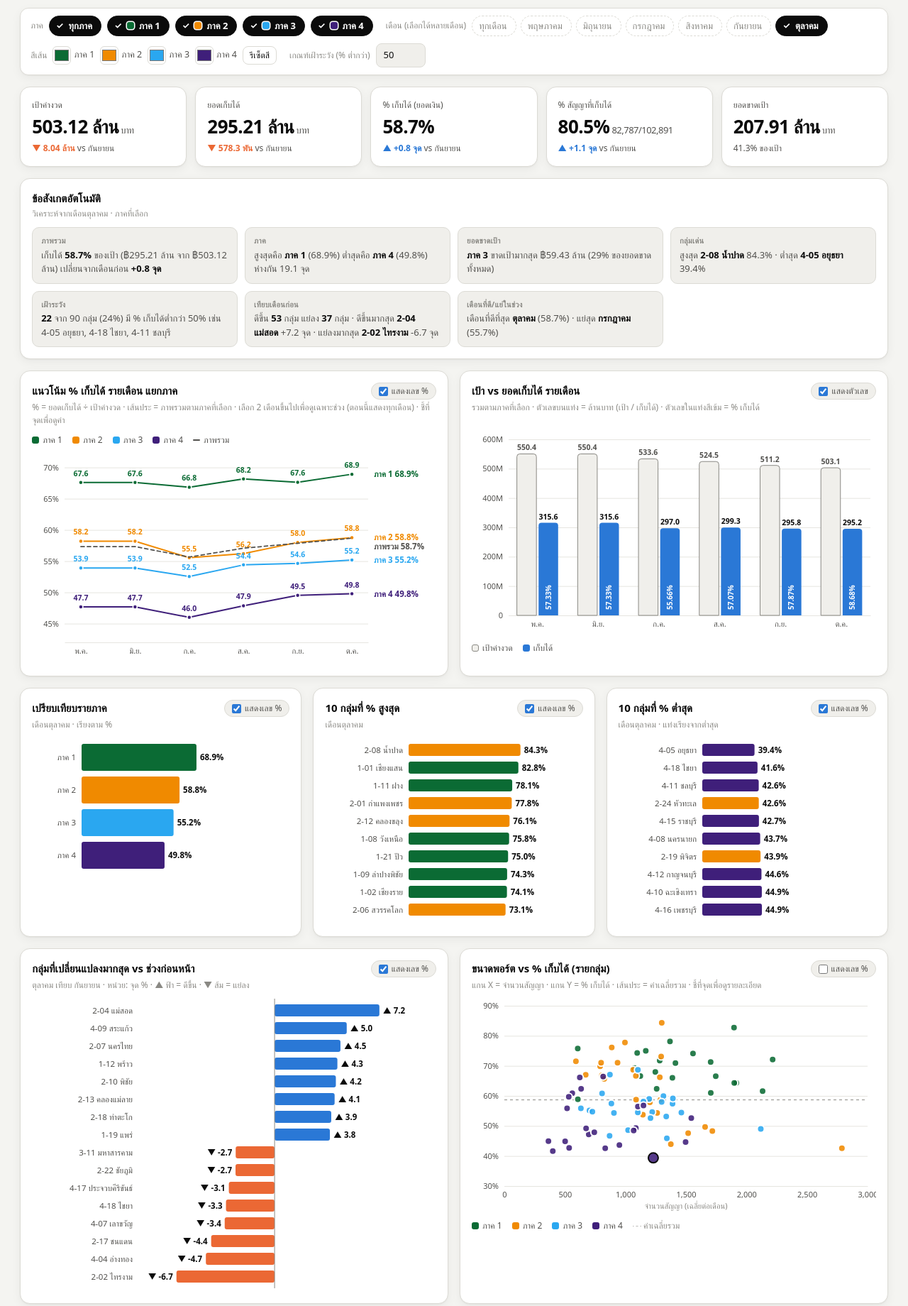
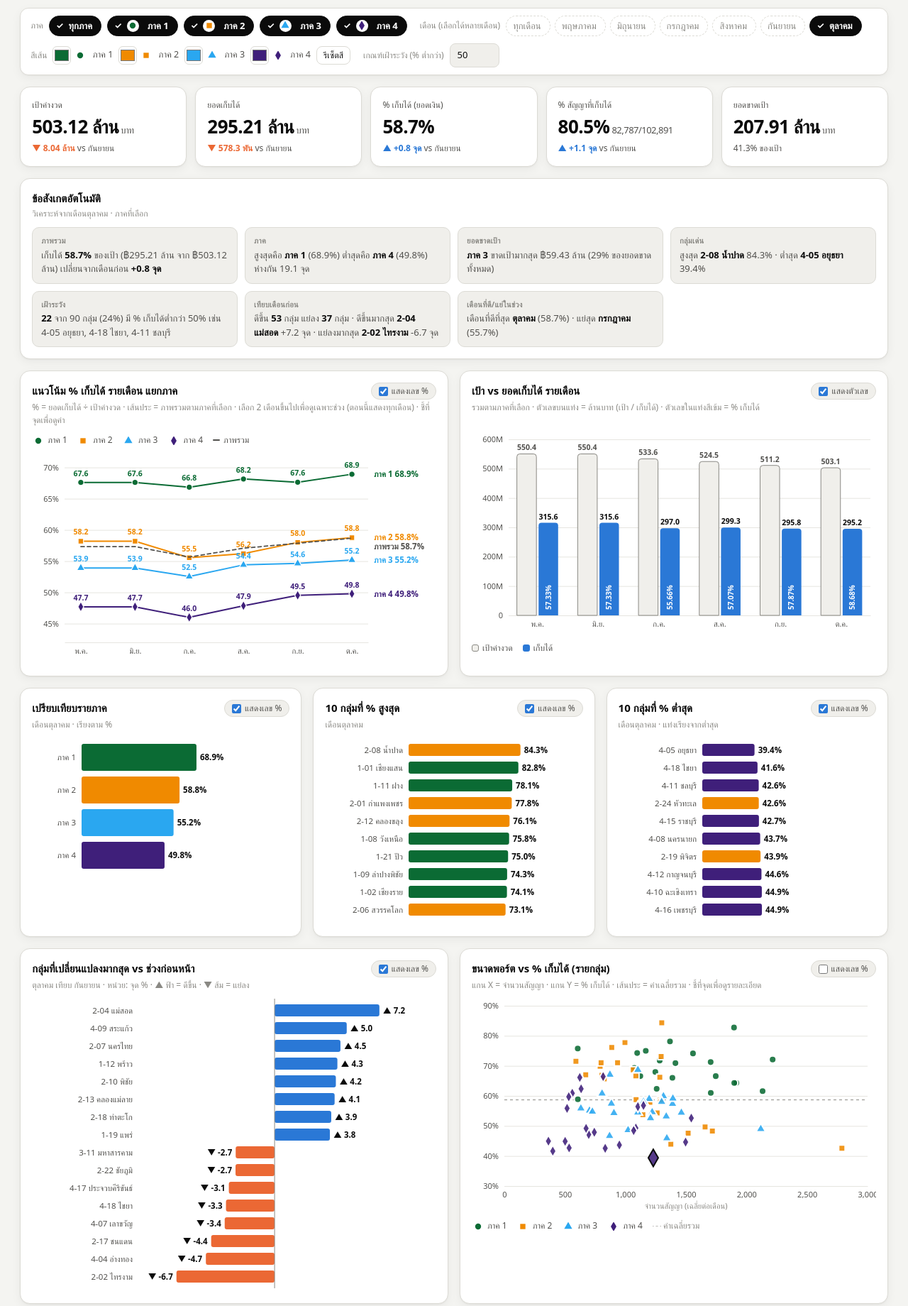
Before and after one commit to tanundorn2025/collection2, a plain HTML site: page index.html in a window 1280 px wide. Shown: the part 80-1920 px from the top of the page at 71% size. Drawn offline with nearby package versions, Linux system fonts and the light colour scheme; a web font is replaced by a local one.

Commit message:
Add files via upload

```diff
--- a/index.html
+++ b/index.html
@@ -62,12 +62,11 @@ h1{font-size:22px;font-weight:700;margin:0;letter-spacing:-.01em}
 select,input[type=number],input[type=search]{font:inherit;font-size:13px;color:var(--text);background:var(--surface2);border:1px solid var(--border);border-radius:8px;padding:6px 10px}
 input[type=number]{width:70px}
 .chip{font:inherit;font-size:13px;display:inline-flex;align-items:center;gap:7px;border:1px solid var(--border);background:var(--surface);color:var(--text);border-radius:999px;padding:4px 12px 4px 9px;cursor:pointer}
-.chip .dot{width:10px;height:10px;border-radius:3px}
+.sh{display:inline-flex;align-items:center;justify-content:center;background:var(--surface);border-radius:50%;width:17px;height:17px;vertical-align:middle;margin-right:5px;flex:none}
 .chip[aria-pressed="true"]{background:var(--text);color:var(--surface);border-color:var(--text);font-weight:600}
 .chip[aria-pressed="true"]::before{content:"✓";font-size:12px;font-weight:700}
-.chip[aria-pressed="true"] .dot{box-shadow:0 0 0 1.5px var(--surface)}
 .chip[aria-pressed="false"]{color:var(--muted);background:transparent;border-style:dashed}
-.chip[aria-pressed="false"] .dot{opacity:.35}
+.chip[aria-pressed="false"] .sh{opacity:.45}
 .ch{display:flex;justify-content:space-between;align-items:flex-start;gap:8px}
 .tgl{font-size:12px;color:var(--text2);display:inline-flex;gap:5px;align-items:center;cursor:pointer;white-space:nowrap;background:var(--surface2);border:1px solid var(--border);border-radius:999px;padding:2px 10px}
 .tgl input{accent-color:var(--accent);margin:0}
@@ -110,7 +109,7 @@ tbody tr{cursor:pointer}
 tbody tr:hover td:not(.heat){background:var(--surface2)}
 td.heat{color:var(--text)}
 th.cur{color:var(--accent)}
-.rdot{display:inline-block;width:8px;height:8px;border-radius:2px;margin-right:6px}
+.rdot{}
 #tip{position:fixed;z-index:50;pointer-events:none;background:var(--surface);color:var(--text);border:1px solid var(--border);border-radius:10px;padding:8px 10px;font-size:12px;box-shadow:0 6px 24px rgba(0,0,0,.25);max-width:280px;display:none;font-variant-numeric:tabular-nums}
 #tip .h{font-weight:600;margin-bottom:4px}
 #tip .r{display:flex;justify-content:space-between;gap:14px;color:var(--text2)}
@@ -223,13 +222,17 @@ function monthIdx(m){const s=String(m);for(let i=0;i<12;i++)if(s.includes(TH_MON
 function monthKey(m){const s=String(m);const y=(s.match(/(\d{4})/)||[])[1];return (y?+y:0)*100+monthIdx(s)}
 let COLORS={};try{COLORS=JSON.parse(localStorage.getItem('collect_dash_colors_v1')||'{}')||{}}catch(e){COLORS={}}
 function regionColor(r){if(COLORS[r])return COLORS[r];const i=S.allRegions.indexOf(r);return `var(--s${(i%8)+1})`}
+const SHAPES=['symbolCircle','symbolSquare','symbolTriangle','symbolDiamond','symbolCross','symbolStar','symbolWye','symbolTimes'];
+const regionShape=r=>d3[SHAPES[Math.max(0,S.allRegions.indexOf(r))%8]];
+const symPath=(type,size)=>d3.symbol().type(type).size(size)();
+const shapeHTML=(r,size=64)=>`<span class="sh"><svg width="12" height="12" viewBox="-6.5 -6.5 13 13"><path d="${symPath(regionShape(r),size)}" style="fill:${regionColor(r)}"/></svg></span>`;
 function saveColors(){try{localStorage.setItem('collect_dash_colors_v1',JSON.stringify(COLORS))}catch(e){}}
 function buildColors(){
   const w=$('#colors');w.innerHTML='';
   S.allRegions.forEach(r=>{const l=document.createElement('label');l.className='cp';const i=document.createElement('input');i.type='color';
     const c=resolveC(regionColor(r));i.value=/^#[0-9a-f]{6}$/i.test(c)?c:'#888888';i.setAttribute('aria-label','สีเส้น '+r);
-    i.oninput=()=>{COLORS[r]=i.value;saveColors();document.querySelectorAll('.chip[data-r]').forEach(b=>{const d=b.querySelector('.dot');if(d)d.style.background=regionColor(b.dataset.r)});renderAll()};
-    l.appendChild(i);l.appendChild(document.createTextNode(' '+r));w.appendChild(l)});
+    i.oninput=()=>{COLORS[r]=i.value;saveColors();document.querySelectorAll('.chip[data-r] .sh').forEach(s=>{s.outerHTML=shapeHTML(s.closest('.chip').dataset.r)});renderAll()};
+    l.appendChild(i);l.insertAdjacentHTML('beforeend',' '+shapeHTML(r)+esc(r));w.appendChild(l)});
 }
 
 function agg(rows){let n=0,t=0,k=0,a=0;for(const x of rows){n+=x.n;t+=x.t;k+=x.k;a+=x.a}return{n,t,k,a,pct:t?a/t:null,cpct:n?k/n:null,gap:t-a,cnt:rows.length,avgN:rows.length?n/rows.length:0}}
@@ -299,7 +302,7 @@ function buildFilters(){
   const c=$('#chips');c.innerHTML='';
   const all=document.createElement('button');all.className='chip';all.textContent='ทุกภาค';all.setAttribute('aria-pressed',S.regions.size===S.allRegions.length);
   all.onclick=()=>{S.regions=new Set(S.allRegions);buildFilters();renderAll()};c.appendChild(all);
-  S.allRegions.forEach(r=>{const b=document.createElement('button');b.className='chip';b.dataset.r=r;b.setAttribute('aria-pressed',S.regions.has(r));b.innerHTML=`<span class="dot" style="background:${regionColor(r)}"></span>${esc(r)}`;
+  S.allRegions.forEach(r=>{const b=document.createElement('button');b.className='chip';b.dataset.r=r;b.setAttribute('aria-pressed',S.regions.has(r));b.innerHTML=`${shapeHTML(r)}${esc(r)}`;
     b.onclick=()=>{if(S.regions.has(r)){if(S.regions.size>1)S.regions.delete(r)}else S.regions.add(r);buildFilters();renderAll()};c.appendChild(b)});
   const mc=$('#mchips');mc.innerHTML='';
   const ma=document.createElement('button');ma.className='chip m';ma.textContent='ทุกเดือน';ma.setAttribute('aria-pressed',S.months.size===MONTHS.length);ma.onclick=()=>{S.months=new Set(MONTHS);buildFilters();renderAll()};mc.appendChild(ma);
@@ -324,7 +327,7 @@ document.addEventListener('drop',e=>{const f=e.dataTransfer&&e.dataTransfer.file
 const tip=$('#tip');
 function showTip(html,ev){tip.innerHTML=html;tip.style.display='block';const w=tip.offsetWidth,h=tip.offsetHeight;let x=ev.clientX+14,y=ev.clientY+14;if(x+w>innerWidth-8)x=ev.clientX-w-14;if(y+h>innerHeight-8)y=innerHeight-h-8;tip.style.left=Math.max(8,x)+'px';tip.style.top=Math.max(8,y)+'px'}
 function hideTip(){tip.style.display='none'}
-const trow=(c,n,v)=>`<div class="r"><span>${c?`<i style="background:${c}"></i>`:''}${esc(n)}</span><b>${v}</b></div>`;
+const trow=(c,n,v)=>`<div class="r"><span>${c?(c[0]==='<'?c:`<i style="background:${c}"></i>`):''}${esc(n)}</span><b>${v}</b></div>`;
 
 // ---------- derived ----------
 const rowsR=()=>DATA.filter(d=>S.regions.has(d.r));
@@ -364,7 +367,7 @@ function lineChart(el,months,series,o={}){
   series.forEach(s=>{
     svg.append('path').datum(s.values).attr('d',ln).attr('fill','none').style('stroke',s.color).attr('stroke-width',s.w||2).attr('stroke-linejoin','round').attr('stroke-linecap','round').attr('stroke-dasharray',s.dash||null);
     if(o.labels&&!s.dash)s.values.forEach((v,i)=>{if(v!=null)seriesText(svg.append('text').attr('x',x(months[i])).attr('y',y(v)-9).attr('text-anchor','middle').style('font-size','10.5px').style('font-weight','600'),s.color).text((v*100).toFixed(1))});
-    s.values.forEach((v,i)=>{if(v!=null&&!s.dash)svg.append('circle').attr('cx',x(months[i])).attr('cy',y(v)).attr('r',3).style('fill',s.color).style('stroke','var(--surface)').attr('stroke-width',1.5)});
+    s.values.forEach((v,i)=>{if(v!=null&&!s.dash)svg.append('path').attr('d',symPath(s.shape||d3.symbolCircle,s.shape?58:30)).attr('transform',`translate(${x(months[i])},${y(v)})`).style('fill',s.color).style('stroke','var(--surface)').attr('stroke-width',1.2)});
     const li=s.values.map((v,i)=>v!=null?i:-1).filter(i=>i>=0).pop();
     if(li!=null&&li>=0&&series.length<=5)lab.push({y:y(s.values[li])+4,text:s.name+' '+pct(s.values[li]),color:s.color});
   });
@@ -375,7 +378,7 @@ function lineChart(el,months,series,o={}){
    .on('pointermove',ev=>{const [px]=d3.pointer(ev);let best=0,bd=1e9;months.forEach((mo,i)=>{const d=Math.abs(x(mo)-px);if(d<bd){bd=d;best=i}});
       const cx=x(months[best]);cross.attr('x1',cx).attr('x2',cx).style('display',null);ring.selectAll('*').remove();
       let html=`<div class="h">${esc(months[best])}</div>`;
-      series.filter(s=>s.values[best]!=null).sort((a,b)=>b.values[best]-a.values[best]).forEach(s=>{ring.append('circle').attr('cx',cx).attr('cy',y(s.values[best])).attr('r',5).style('fill',s.color).style('stroke','var(--surface)').attr('stroke-width',2);html+=trow(s.color,s.name,pct(s.values[best]))});
+      series.filter(s=>s.values[best]!=null).sort((a,b)=>b.values[best]-a.values[best]).forEach(s=>{ring.append('path').attr('d',symPath(s.shape||d3.symbolCircle,s.shape?130:60)).attr('transform',`translate(${cx},${y(s.values[best])})`).style('fill',s.color).style('stroke','var(--surface)').attr('stroke-width',2);html+=trow(s.reg?shapeHTML(s.reg):s.color,s.name,pct(s.values[best]))});
       showTip(html,ev)})
    .on('pointerleave',()=>{cross.style('display','none');ring.selectAll('*').remove();hideTip()});
 }
@@ -440,9 +443,9 @@ function scatter(el,groups){
   if(tot.pct!=null)svg.append('line').attr('x1',m.l).attr('x2',w-m.r).attr('y1',y(tot.pct)).attr('y2',y(tot.pct)).style('stroke','var(--muted)').attr('stroke-dasharray','4 4');
   groups.forEach(g=>{if(g.pct==null)return;
     if(S.lbl.scatter)svg.append('text').attr('x',x(g.avgN)+7).attr('y',y(g.pct)+3).style('fill','var(--text2)').style('font-size','9.5px').text((g.pct*100).toFixed(0));
-    svg.append('circle').attr('cx',x(g.avgN)).attr('cy',y(g.pct)).attr('r',g.g===S.group?7:5).style('fill',regionColor(g.r)).attr('fill-opacity',.88).style('stroke',g.g===S.group?'var(--text)':'var(--surface)').attr('stroke-width',2)
-     .style('cursor','pointer').on('pointermove',ev=>showTip(`<div class="h">${esc(g.g)}</div>`+trow(regionColor(g.r),g.r,'')+trow('','% เก็บได้',pct(g.pct))+trow('','สัญญาเฉลี่ย/เดือน',fmtInt(g.avgN))+trow('','เก็บได้','฿'+fmtInt(g.a)),ev)).on('pointerleave',hideTip).on('click',()=>{S.group=g.g;renderGroup();renderTable()})});
-  $('#lgScatter').innerHTML=S.allRegions.filter(r=>S.regions.has(r)).map(r=>`<span><i style="background:${regionColor(r)}"></i>${esc(r)}</span>`).join('')+'<span style="color:var(--muted)">┄ ค่าเฉลี่ยรวม</span>';
+    svg.append('path').attr('d',symPath(regionShape(g.r),g.g===S.group?170:80)).attr('transform',`translate(${x(g.avgN)},${y(g.pct)})`).style('fill',regionColor(g.r)).attr('fill-opacity',.88).style('stroke',g.g===S.group?'var(--text)':'var(--surface)').attr('stroke-width',2)
+     .style('cursor','pointer').on('pointermove',ev=>showTip(`<div class="h">${esc(g.g)}</div>`+trow(shapeHTML(g.r),g.r,'')+trow('','% เก็บได้',pct(g.pct))+trow('','สัญญาเฉลี่ย/เดือน',fmtInt(g.avgN))+trow('','เก็บได้','฿'+fmtInt(g.a)),ev)).on('pointerleave',hideTip).on('click',()=>{S.group=g.g;renderGroup();renderTable()})});
+  $('#lgScatter').innerHTML=S.allRegions.filter(r=>S.regions.has(r)).map(r=>`<span>${shapeHTML(r)}${esc(r)}</span>`).join('')+'<span style="color:var(--muted)">┄ ค่าเฉลี่ยรวม</span>';
 }
 
 // ---------- render ----------
@@ -483,10 +486,10 @@ function renderInsights(){
 function renderLine(){
   const rr=S.allRegions.filter(r=>S.regions.has(r));
   const TM=trendM();
-  const series=rr.map(r=>({name:r,color:regionColor(r),values:TM.map(m=>agg(DATA.filter(d=>d.r===r&&d.m===m)).pct)}));
+  const series=rr.map(r=>({name:r,reg:r,shape:regionShape(r),color:regionColor(r),values:TM.map(m=>agg(DATA.filter(d=>d.r===r&&d.m===m)).pct)}));
   series.push({name:'ภาพรวม',color:'var(--text2)',dash:'5 4',w:1.75,values:TM.map(m=>agg(rowsR().filter(d=>d.m===m)).pct)});
   $('#hLine').textContent=`% = ยอดเก็บได้ ÷ เป้าค่างวด · เส้นประ = ภาพรวมตามภาคที่เลือก · ${selM().length>=2?'แสดงเฉพาะเดือนที่เลือก':'เลือก 2 เดือนขึ้นไปเพื่อดูเฉพาะช่วง (ตอนนี้แสดงทุกเดือน)'} · ชี้ที่จุดเพื่อดูค่า`;
-  $('#lgLine').innerHTML=series.map(s=>`<span><i style="background:${s.color};${s.dash?'height:2px;vertical-align:3px':''}"></i>${esc(s.name)}</span>`).join('');
+  $('#lgLine').innerHTML=series.map(s=>s.reg?`<span>${shapeHTML(s.reg)}${esc(s.name)}</span>`:`<span><i style="background:${s.color};${s.dash?'height:2px;vertical-align:3px':''}"></i>${esc(s.name)}</span>`).join('');
   lineChart($('#chLine'),TM,series,{labels:S.lbl.line});
 }
 function renderBars(){
@@ -502,7 +505,7 @@ function renderRegion(){
   items.forEach(it=>{});
   hbars($('#chRegion'),items,{domain:[0,1],rh:46,labelW:70,labels:S.lbl.region});
 }
-function rankItems(gs){return gs.map(g=>({label:g.g,value:g.pct,color:regionColor(g.r),group:g.g,tip:`<div class="h">${esc(g.g)}</div>`+trow(regionColor(g.r),g.r,'')+trow('','% เก็บได้',pct(g.pct))+trow('','เป้า','฿'+fmtInt(g.t))+trow('','เก็บได้','฿'+fmtInt(g.a))+trow('','สัญญา',fmtInt(g.k)+' / '+fmtInt(g.n))}))}
+function rankItems(gs){return gs.map(g=>({label:g.g,value:g.pct,color:regionColor(g.r),group:g.g,tip:`<div class="h">${esc(g.g)}</div>`+trow(shapeHTML(g.r),g.r,'')+trow('','% เก็บได้',pct(g.pct))+trow('','เป้า','฿'+fmtInt(g.t))+trow('','เก็บได้','฿'+fmtInt(g.a))+trow('','สัญญา',fmtInt(g.k)+' / '+fmtInt(g.n))}))}
 function renderRank(){
   const gs=groupAgg(curRows()).filter(g=>g.pct!=null).sort((a,b)=>b.pct-a.pct);
   $('#hTop').textContent=monthLabel();$('#hBot').textContent=monthLabel()+` · แท่งเรียงจากต่ำสุด`;
@@ -529,11 +532,11 @@ function renderGroup(){
   $('#gTitle').textContent='แนวโน้มรายกลุ่ม: '+S.group;
   const TM=trendM();
   const series=[
-    {name:S.group,color:regionColor(reg),w:3,values:TM.map(m=>agg(rows.filter(d=>d.m===m)).pct)},
+    {name:S.group,reg:reg,shape:regionShape(reg),color:regionColor(reg),w:3,values:TM.map(m=>agg(rows.filter(d=>d.m===m)).pct)},
     {name:'เฉลี่ย'+reg,color:'var(--text2)',dash:'5 4',w:1.75,values:TM.map(m=>agg(DATA.filter(d=>d.r===reg&&d.m===m)).pct)},
     {name:'ภาพรวมทั้งหมด',color:'var(--muted)',dash:'2 4',w:1.75,values:TM.map(m=>agg(DATA.filter(d=>d.m===m)).pct)}
   ];
-  $('#lgGroup').innerHTML=series.map(s=>`<span><i style="background:${s.color};${s.dash?'height:2px;vertical-align:3px':''}"></i>${esc(s.name)}</span>`).join('');
+  $('#lgGroup').innerHTML=series.map(s=>s.reg?`<span>${shapeHTML(s.reg)}${esc(s.name)}</span>`:`<span><i style="background:${s.color};${s.dash?'height:2px;vertical-align:3px':''}"></i>${esc(s.name)}</span>`).join('');
   lineChart($('#chGroup'),TM,series,{h:260,rightPad:130,labels:S.lbl.group});
 }
 function renderTable(){
@@ -550,7 +553,7 @@ function renderTable(){
   const lastLbl=TM.length>1?`Δ ${mShort(TM[TM.length-1])}`:'Δ';
   let h='<thead><tr>'+th('g','กลุ่ม','l')+th('r','ภาค','l')+TM.map(m=>th(m,esc(mShort(m)))).join('')+th('tot','รวม')+th('delta',lastLbl)+'</tr></thead><tbody>';
   for(const x of list){
-    h+=`<tr data-g="${esc(x.g)}" class="${x.g===S.group?'sel':''}"><td>${esc(x.g)}</td><td class="l"><span class="rdot" style="background:${regionColor(x.r)}"></span>${esc(x.r)}</td>`;
+    h+=`<tr data-g="${esc(x.g)}" class="${x.g===S.group?'sel':''}"><td>${esc(x.g)}</td><td class="l">${shapeHTML(x.r)}${esc(x.r)}</td>`;
     for(const m of TM){const v=pctOf(x,m),d=x.by[m];
       h+=v==null?'<td>–</td>':`<td class="heat" style="background:color-mix(in srgb,var(--accent) ${Math.round(8+((v-lo)/((hi-lo)||1))*52)}%,var(--surface))" title="${esc(m)}: เก็บได้ ฿${fmtInt(d.a)} / เป้า ฿${fmtInt(d.t)}">${(v*100).toFixed(1)}</td>`}
     h+=`<td><b>${pct(x.tot)}</b></td><td>${x.delta==null?'–':`<span style="color:var(--${x.delta>=0?'up':'down'});font-weight:600">${x.delta>=0?'▲':'▼'} ${Math.abs(x.delta*100).toFixed(1)}</span>`}</td></tr>`;
@@ -584,7 +587,7 @@ function renderRecs(){
 }
 function renderPareto(){
   const gs=groupAgg(curRows()).filter(g=>g.pct!=null).sort((a,b)=>b.gap-a.gap),tg=d3.sum(gs,g=>g.gap);let cum=0;
-  const items=gs.slice(0,10).map(g=>{cum+=g.gap;return{label:g.g,value:g.gap,color:regionColor(g.r),group:g.g,text:fmtM(g.gap)+' ('+(cum/tg*100).toFixed(0)+'%)',tip:`<div class="h">${esc(g.g)}</div>`+trow(regionColor(g.r),g.r,'')+trow('','ขาดเป้า','฿'+fmtInt(g.gap))+trow('','สะสม',(cum/tg*100).toFixed(1)+'%')+trow('','% เก็บได้',pct(g.pct))}});
+  const items=gs.slice(0,10).map(g=>{cum+=g.gap;return{label:g.g,value:g.gap,color:regionColor(g.r),group:g.g,text:fmtM(g.gap)+' ('+(cum/tg*100).toFixed(0)+'%)',tip:`<div class="h">${esc(g.g)}</div>`+trow(shapeHTML(g.r),g.r,'')+trow('','ขาดเป้า','฿'+fmtInt(g.gap))+trow('','สะสม',(cum/tg*100).toFixed(1)+'%')+trow('','% เก็บได้',pct(g.pct))}});
   hbars($('#chPareto'),items,{domain:[0,d3.max(items,d=>d.value)||1],rightW:104,labels:S.lbl.pareto});
 }
 function renderWatch(){
@@ -600,7 +603,7 @@ function renderWatch(){
   lst.sort((a,b)=>b.low-a.low||b.dn-a.dn||a.last-b.last);
   $('#hWatch').textContent=`ต่ำกว่า ${(S.thr*100).toFixed(0)}% ติดต่อกัน ≥${lowMin} เดือน หรือ % ลดลงติดต่อกัน ≥${downMin} เดือน (นับถึง ${TM[TM.length-1]}) · พบ ${lst.length} กลุ่ม`;
   if(!lst.length){t.innerHTML='<tbody><tr><td class="l" style="cursor:default">ไม่พบกลุ่มที่เข้าเกณฑ์</td></tr></tbody>';return}
-  t.innerHTML='<thead><tr><th class="l">กลุ่ม</th><th class="l">ภาค</th><th>% ล่าสุด</th><th>ต่ำกว่าเกณฑ์ (เดือน)</th><th>ลดลงติด (เดือน)</th><th>ขาดเป้า (฿)</th></tr></thead><tbody>'+lst.slice(0,30).map(x=>`<tr data-g="${esc(x.g)}"><td>${esc(x.g)}</td><td class="l"><span class="rdot" style="background:${regionColor(x.r)}"></span>${esc(x.r)}</td><td>${pct(x.last)}</td><td class="${x.low>=lowMin?'bad':''}">${x.low||'–'}</td><td class="${x.dn>=downMin?'bad':''}">${x.dn||'–'}</td><td>${fmtM(x.gap)}</td></tr>`).join('')+'</tbody>';
+  t.innerHTML='<thead><tr><th class="l">กลุ่ม</th><th class="l">ภาค</th><th>% ล่าสุด</th><th>ต่ำกว่าเกณฑ์ (เดือน)</th><th>ลดลงติด (เดือน)</th><th>ขาดเป้า (฿)</th></tr></thead><tbody>'+lst.slice(0,30).map(x=>`<tr data-g="${esc(x.g)}"><td>${esc(x.g)}</td><td class="l">${shapeHTML(x.r)}${esc(x.r)}</td><td>${pct(x.last)}</td><td class="${x.low>=lowMin?'bad':''}">${x.low||'–'}</td><td class="${x.dn>=downMin?'bad':''}">${x.dn||'–'}</td><td>${fmtM(x.gap)}</td></tr>`).join('')+'</tbody>';
   t.querySelectorAll('tbody tr').forEach(tr=>tr.onclick=()=>{S.group=tr.dataset.g;renderGroup();renderScatter();renderTable()});
 }
 
```
